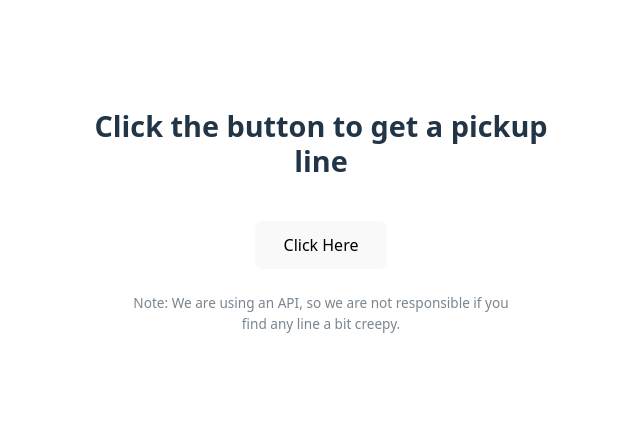
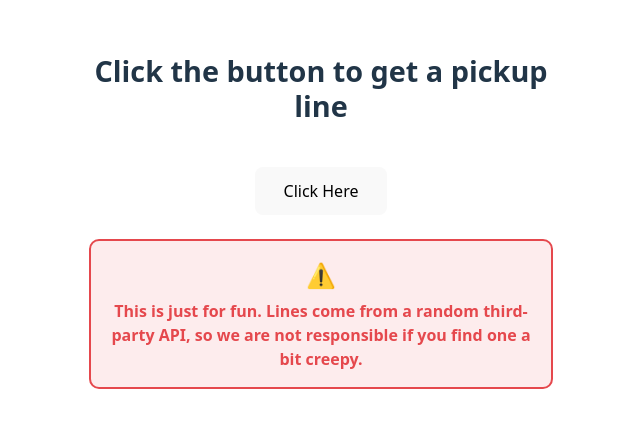
Before and after one commit to DevanshModi09/PickUpLine, a React (Vite) app: page / in a window 1280 px wide. Shown: the part 188-616 px from the top of the page, without its empty margins (319-959 px from the left). Built offline with nearby package versions, Linux system fonts and the light colour scheme.

Commit message:
Adding disclaimer bcs kabh bhi ...fat skti h

```diff
--- a/src/App.css
+++ b/src/App.css
@@ -106,9 +106,20 @@
 }
 
 .app-footer {
-  font-size: 0.85rem;
-  opacity: 0.6;
-  max-width: 400px;
+  font-size: 1rem;
+  font-weight: 600;
+  max-width: 420px;
+  padding: 1rem 1.25rem;
+  border: 2px solid #e5484d;
+  border-radius: 10px;
+  background: rgba(229, 72, 77, 0.1);
+  color: #e5484d;
+}
+
+.app-footer-icon {
+  display: block;
+  font-size: 1.5rem;
+  margin-bottom: 0.4rem;
 }
 
 @media (max-width: 480px) {
--- a/src/components/Footer.jsx
+++ b/src/components/Footer.jsx
@@ -1,8 +1,11 @@
 function Footer() {
   return (
     <footer className="app-footer">
-      Note: We are using an API, so we are not responsible if you find any
-      line a bit creepy.
+      <span className="app-footer-icon" aria-hidden="true">
+        ⚠️
+      </span>
+      This is just for fun. Lines come from a random third-party API, so we
+      are not responsible if you find one a bit creepy.
     </footer>
   );
 }
```
